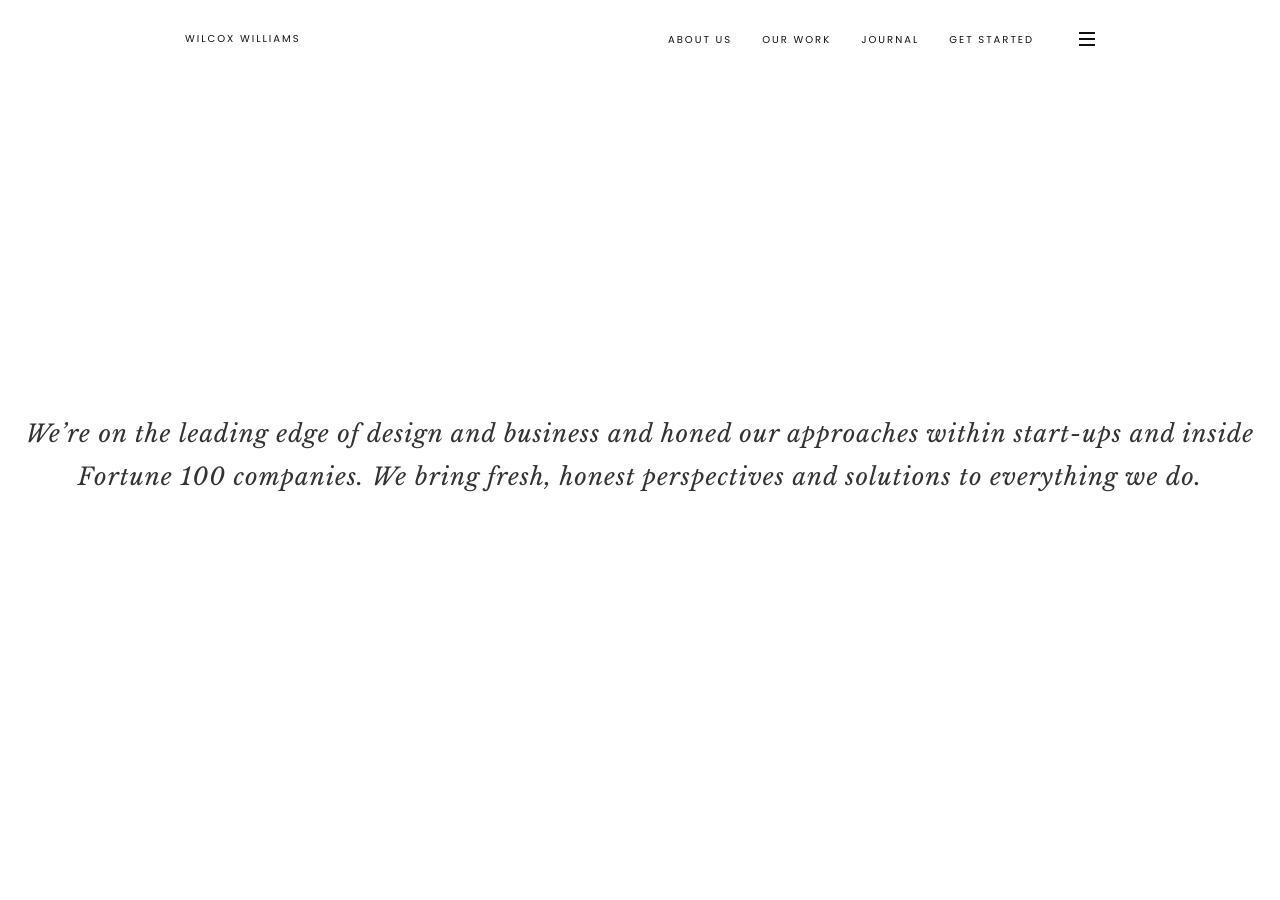
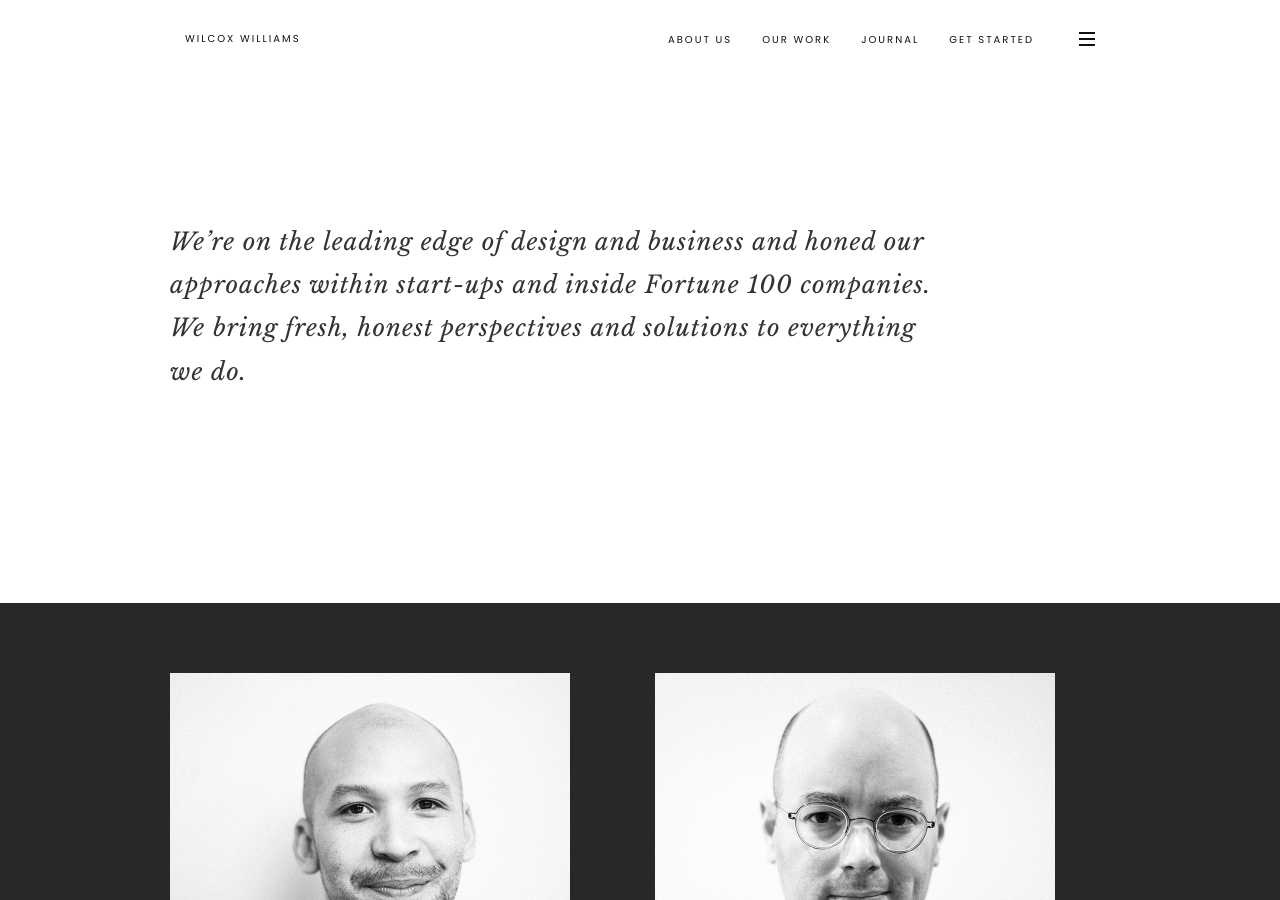
Before and after one commit to rwcstudio/wilcoxwilliams.github.io, a Jekyll site: the page built from about.html, in a window 1280 px wide and 900 px high. Built offline with Jekyll 4.4.1, drawn with Linux system fonts in a browser that asks for light colours.

Commit message:
Update about.html

```diff
--- a/about.html
+++ b/about.html
@@ -4,10 +4,10 @@ layout: default
 ---
 
 <!-- STANDARD -->
-<section id="hero" class="module-hero module-parallax module-full-height bg-light-30">
-			<div class="hero-caption">
-				<div class="hero-text">
-            <div class="col-sm-12 col-md-12 col-lg-10">
+<section class="module">
+<div class="container">
+<div class="row">
+<div class="col-sm-12 col-md-10 col-lg-10">
 <h2 class="font-serif">
 We’re on the leading edge of design and business and honed our approaches within start-ups and inside Fortune 100 companies. We bring fresh, honest perspectives and solutions to everything we do.
 </h2>
@@ -16,13 +16,13 @@ layout: default
 </div>
 </section>
 
-<section class="module-small">
+<section class="module-small bg-dark">
     <div class="container">
 
 <div class="row">
 <div class="col-sm-12 col-md-6 col-lg-6">
 <p><left>
-<img src="assets/images/img-elliott.jpg" width="200">
+<img src="assets/images/img-elliott.jpg" width="400">
 </left></p>
 <h2 class="font-alt">Elliott</h2>
 
@@ -39,7 +39,7 @@ Elliott Williams has practiced strategy and design at 2nd Road, PNC Bank, and as
 
 <div class="col-sm-12 col-md-6 col-lg-6">
 <p><left>
-<img src="assets/images/img-alex.jpg" width="200">
+<img src="assets/images/img-alex.jpg" width="400">
 </left></p>
 <h2 class="font-alt">Alex</h2>
 
```
Lines whose indentation alone changed are shown as unchanged.
